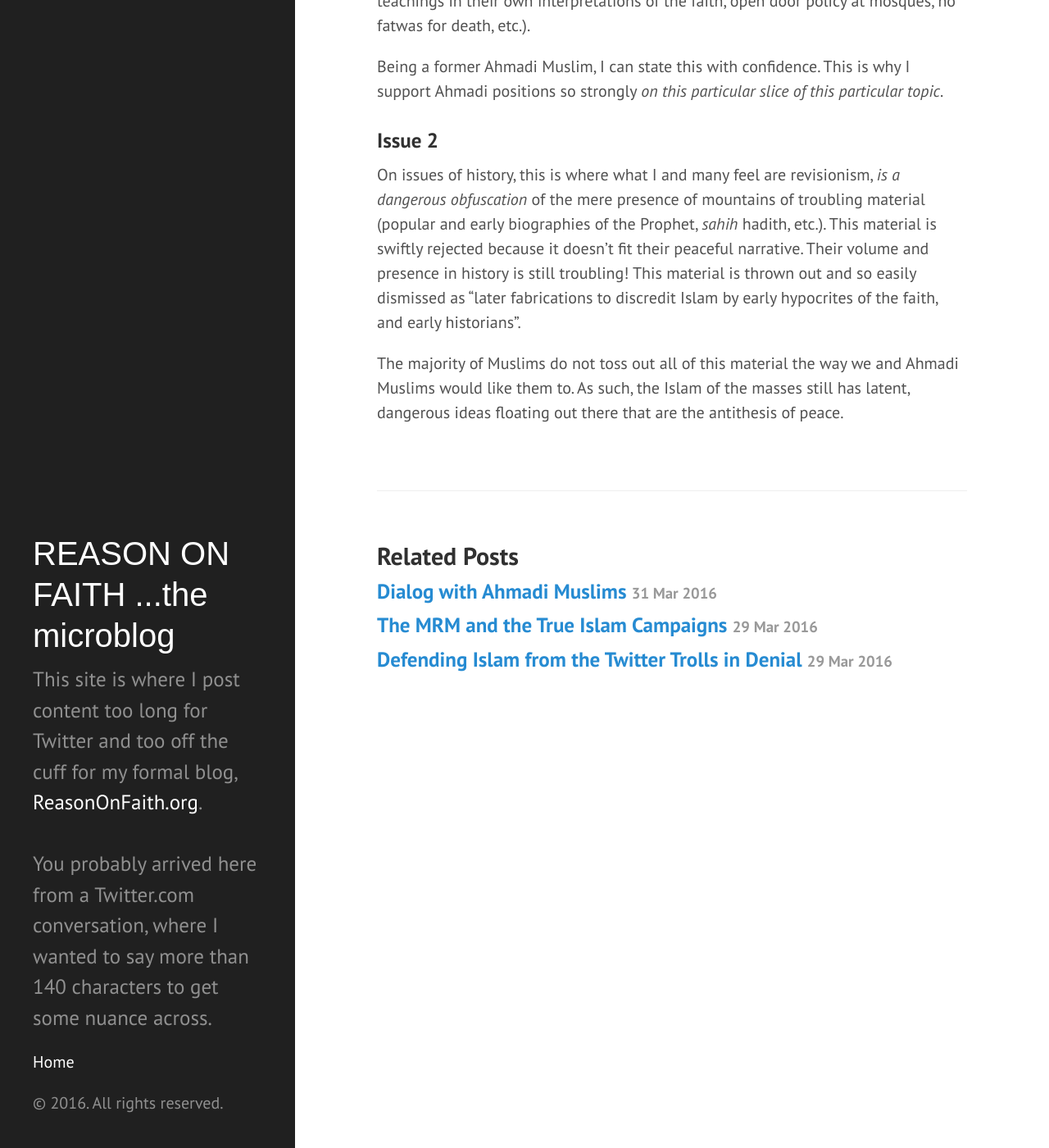
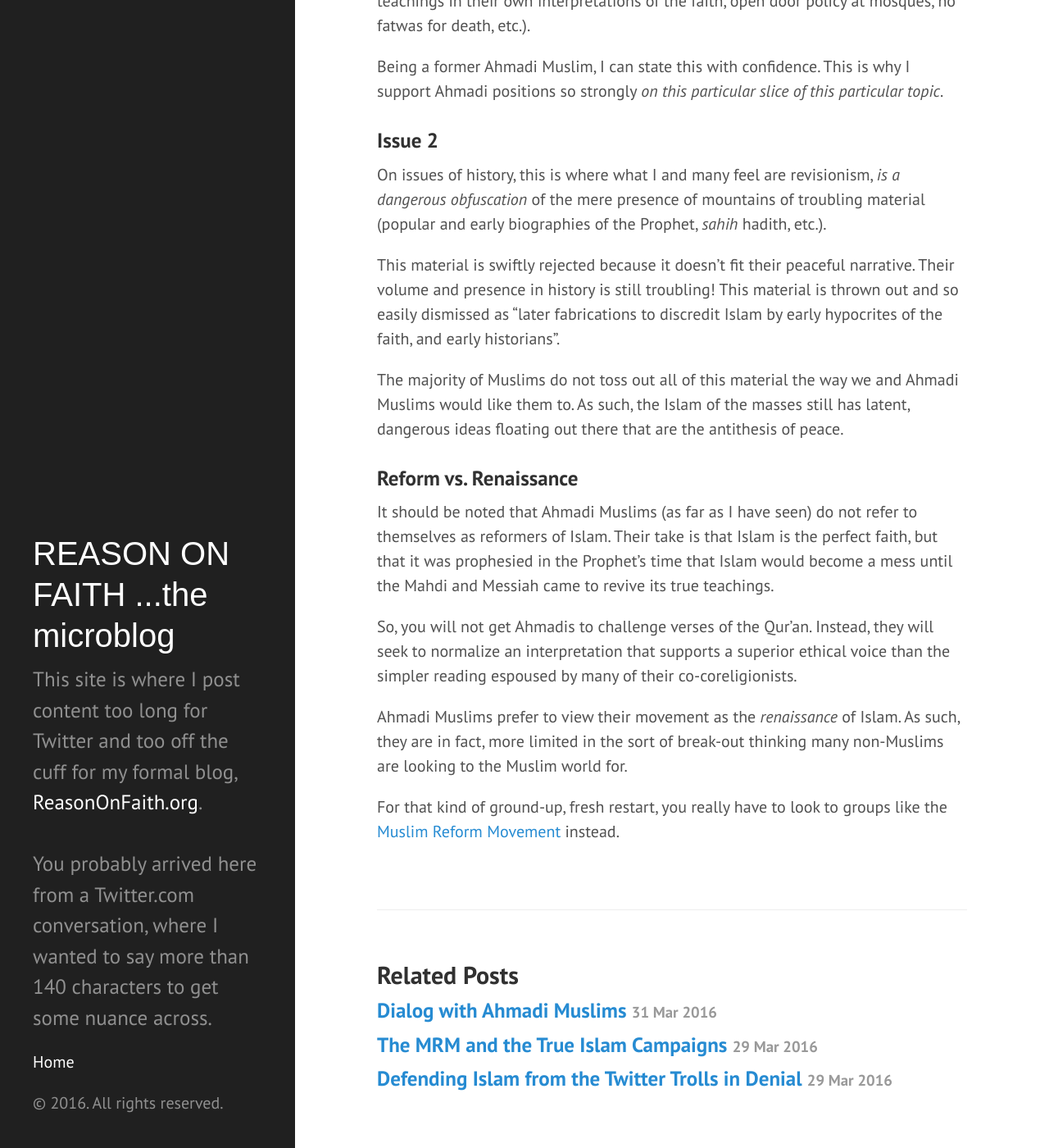
Before and after one commit to ReasonOnFaith/ReasonOnFaith.github.io, a Jekyll site: the page built from _posts/2016-04-01-peace-and-obfuscation-of-history.markdown, in a window 1280 px wide and 1400 px high, scrolled down 525 px. Shown: the whole window at 82% size. Built offline with Jekyll 4.4.1, drawn with Linux system fonts in a browser that asks for light colours.

Commit message:
Post update: Peace and Obfuscation of History

```diff
--- a/_posts/2016-04-01-peace-and-obfuscation-of-history.markdown
+++ b/_posts/2016-04-01-peace-and-obfuscation-of-history.markdown
@@ -13,6 +13,17 @@ I completely believe that Ahmadi Muslims would never tolerate violence or terror
 Being a former Ahmadi Muslim, I can state this with confidence. This is why I support Ahmadi positions so strongly _on this particular slice of this particular topic_.
 
 ### Issue 2
-On issues of history, this is where what I and many feel are revisionism, *is a dangerous obfuscation* of the mere presence of mountains of troubling material (popular and early biographies of the Prophet, _sahih_ hadith, etc.). This material is swiftly rejected because it doesn’t fit their peaceful narrative. Their volume and presence in history is still troubling! This material is thrown out and so easily dismissed as “later fabrications to discredit Islam by early hypocrites of the faith, and early historians”.
+On issues of history, this is where what I and many feel are revisionism, *is a dangerous obfuscation* of the mere presence of mountains of troubling material (popular and early biographies of the Prophet, _sahih_ hadith, etc.).
+
+This material is swiftly rejected because it doesn’t fit their peaceful narrative. Their volume and presence in history is still troubling! This material is thrown out and so easily dismissed as “later fabrications to discredit Islam by early hypocrites of the faith, and early historians”.
 
 The majority of Muslims do not toss out all of this material the way we and Ahmadi Muslims would like them to. As such, the Islam of the masses still has latent, dangerous ideas floating out there that are the antithesis of peace.
+
+### Reform vs. Renaissance
+It should be noted that Ahmadi Muslims (as far as I have seen) do not refer to themselves as reformers of Islam. Their take is that Islam is the perfect faith, but that it was prophesied in the Prophet's time that Islam would become a mess until the Mahdi and Messiah came to revive its true teachings.
+
+So, you will not get Ahmadis to challenge verses of the Qur'an. Instead, they will seek to normalize an interpretation that supports a superior ethical voice than the simpler reading espoused by many of their co-coreligionists.
+
+Ahmadi Muslims prefer to view their movement as the _renaissance_ of Islam. As such, they are in fact, more limited in the sort of break-out thinking many non-Muslims are looking to the Muslim world for.
+
+For that kind of ground-up, fresh restart, you really have to look to groups like the [Muslim Reform Movement](http://reasononfaith.github.io/2016/03/29/the-mrm-and-the-true-islam-campaigns.html) instead.
```
